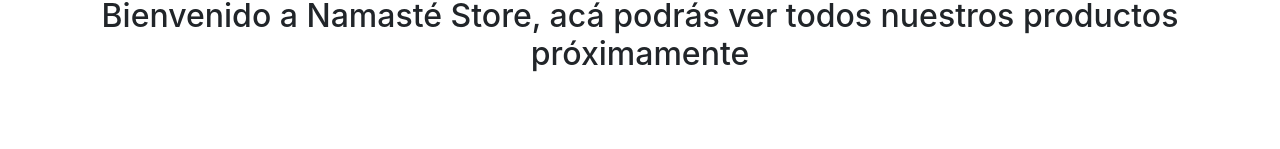
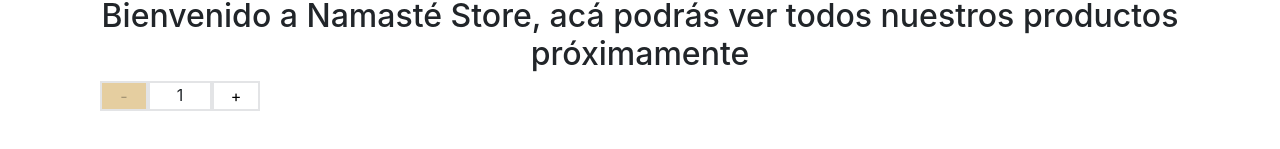
Before and after one commit to cgm11/namastestore_garciamontoya, a React (Create React App) app: page / in a window 1280 px wide. Shown: the part 159-308 px from the top of the page. Built offline with nearby package versions, Linux system fonts and the light colour scheme.

Commit message:
New feature counter

```diff
--- /dev/null
+++ b/src/components/ItemCount/ItemCount.jsx
@@ -0,0 +1,37 @@
+import React, {useState, useEffect} from "react";
+
+import styles from './styles.module.css'
+
+const ItemCount = (props) => {
+  const { stock, initial = 1 } = props;
+  const [count, setCount] = useState(initial)
+  const [addDisabled, setAddDisabled] = useState(false)
+  const [subtractDisabled, setSubtractDisabled] = useState(false)
+
+  const addUnit = () => {
+      if(count < stock) {
+        setCount(count + 1)
+      } else {
+        setCount(stock)
+      }
+  }
+
+  const subtractUnit = () => {
+    if(count > 1) setCount(count - 1)
+  }
+
+  useEffect(() => {
+    count < stock ? setAddDisabled(false) : setAddDisabled(true)
+    count > 1 ? setSubtractDisabled(false) : setSubtractDisabled(true)
+  }, [count, stock])
+
+  return (
+    <div className={styles.itemCountContainer}>
+      <button className={styles.countButton} onClick={subtractUnit} disabled={subtractDisabled}>-</button>
+      <div className={styles.countInput}>{count}</div>
+      <button className={styles.countButton} onClick={addUnit} disabled={addDisabled}>+</button>
+    </div>
+  );
+};
+
+export default ItemCount;
--- /dev/null
+++ b/src/components/ItemCount/styles.module.css
@@ -0,0 +1,22 @@
+.itemCountContainer {
+    display: flex;
+    align-self: flex-start;
+}
+
+.countButton {
+    width: 3em;
+    background-color: #fff;
+    border: 2px solid #e3e4e6;
+}
+
+.countButton[disabled] {
+    width: 3em;
+    background-color: #e5cea0;
+    border: 2px solid #e3e4e6;
+}
+
+.countInput {
+    width: 4em;
+    border: 2px solid #e3e4e6;
+    text-align: center;
+}
--- a/src/components/ItemListContainer/ItemListContainer.jsx
+++ b/src/components/ItemListContainer/ItemListContainer.jsx
@@ -1,5 +1,6 @@
 import React from "react";
 
+import ItemCount from "../ItemCount/ItemCount";
 import styles from './styles.module.css'
 
 const ItemListContainer = (props) => {
@@ -8,6 +9,7 @@
   return (
     <div className={styles.itemListContainer}>
       <h2>{greeting}</h2>
+      <ItemCount stock={5} initial={1} />
     </div>
   );
 };
```
